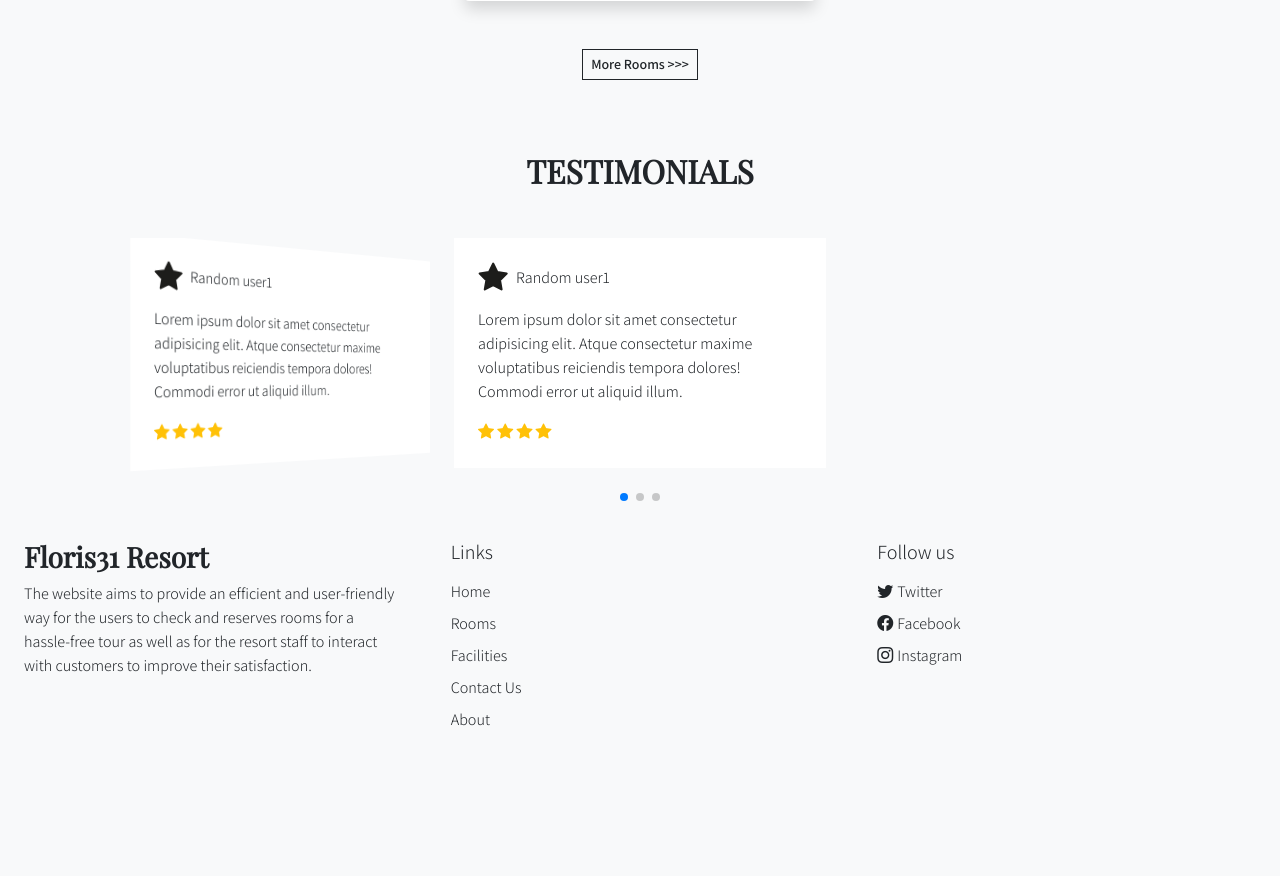
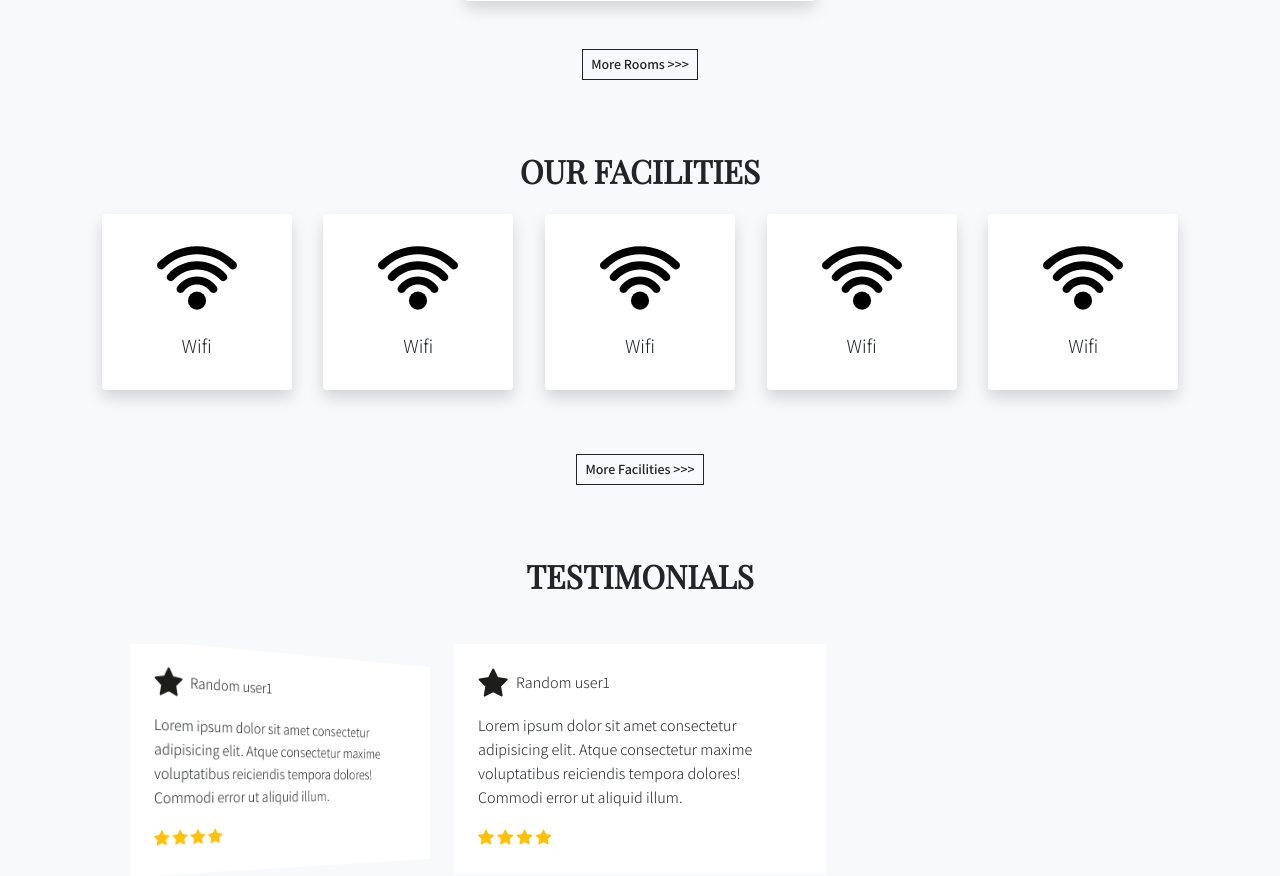
Before and after one commit to Vishwparmar/floris31website, a PHP site: page / in a window 1280 px wide. Shown: the part 1783-2659 px from the top of the page. Before the commit the page ends 2509 px from the top, so only its background shows below. Run offline with PHP 8.4, Linux system fonts and the light colour scheme; some web fonts are replaced.

Commit message:
facilities added

```diff
--- a/index.php
+++ b/index.php
@@ -450,6 +450,37 @@
         </div>
     </div>
 
+    <!--Our Facilities -->
+    <h2 class="mt-5 pt-4 md-4 text-center fw-bold h-font">OUR FACILITIES</h2>
+
+    <div class="container">
+        <div class="row justify-content-evenly px-lg-0 px-md-0 px-5">
+            <div class="col-lg-2 col-md-2 text-center bg-white rounded shadow py-4 my-3">
+                <img src="images/feature/wifi-logo.svg" width="80px">
+                <h5 class="mt-3">Wifi</h5>
+            </div>
+            <div class="col-lg-2 col-md-2 text-center bg-white rounded shadow py-4 my-3">
+                <img src="images/feature/wifi-logo.svg" width="80px">
+                <h5 class="mt-3">Wifi</h5>
+            </div>
+            <div class="col-lg-2 col-md-2 text-center bg-white rounded shadow py-4 my-3">
+                <img src="images/feature/wifi-logo.svg" width="80px">
+                <h5 class="mt-3">Wifi</h5>
+            </div>
+            <div class="col-lg-2 col-md-2 text-center bg-white rounded shadow py-4 my-3">
+                <img src="images/feature/wifi-logo.svg" width="80px">
+                <h5 class="mt-3">Wifi</h5>
+            </div>
+            <div class="col-lg-2 col-md-2 text-center bg-white rounded shadow py-4 my-3">
+                <img src="images/feature/wifi-logo.svg" width="80px">
+                <h5 class="mt-3">Wifi</h5>
+            </div>
+            <div class="col-lg-12 text-center mt-5">
+                <a href="#" class="btn btn-sm btn-outline-dark rounded-0 fw-bold shadow-none">More Facilities >>></a>
+            </div>
+        </div>
+    </div>
+
     <!-- Testimonials -->
     <h2 class="mt-5 pt-4 md-4 text-center fw-bold h-font">TESTIMONIALS</h2>
 
```
